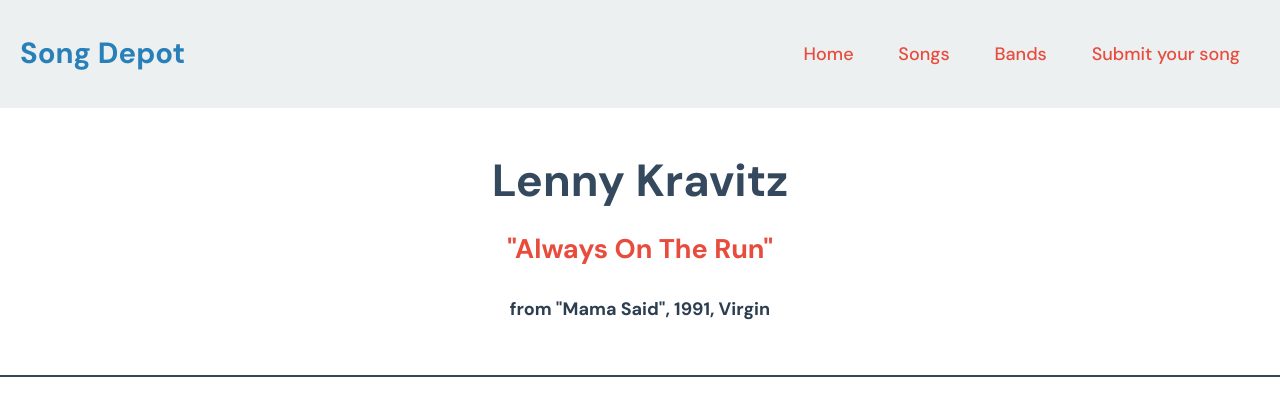
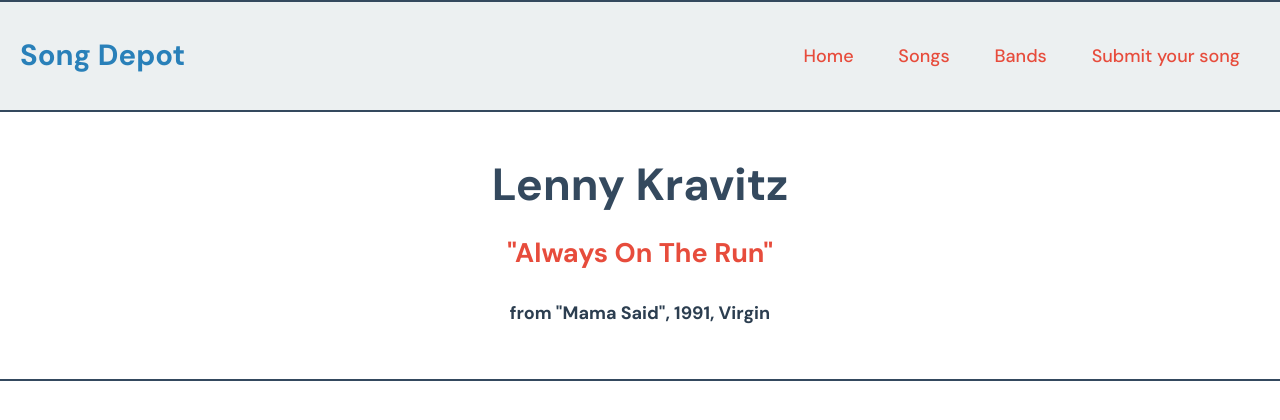
Before and after one commit to gombroo/learning-git-2, a plain HTML site: page index.html in a window 1280 px wide. Drawn offline with Linux system fonts and the light colour scheme.

Commit message:
Add nav css styles

```diff
--- a/css/style.css
+++ b/css/style.css
@@ -37,6 +37,8 @@
   justify-content: space-between;
   align-items: center;
   background-color: #ecf0f1;
+  border-bottom: 2px solid #34495e;
+  border-top: 2px solid #34495e;
 }
 
 ul {
```
